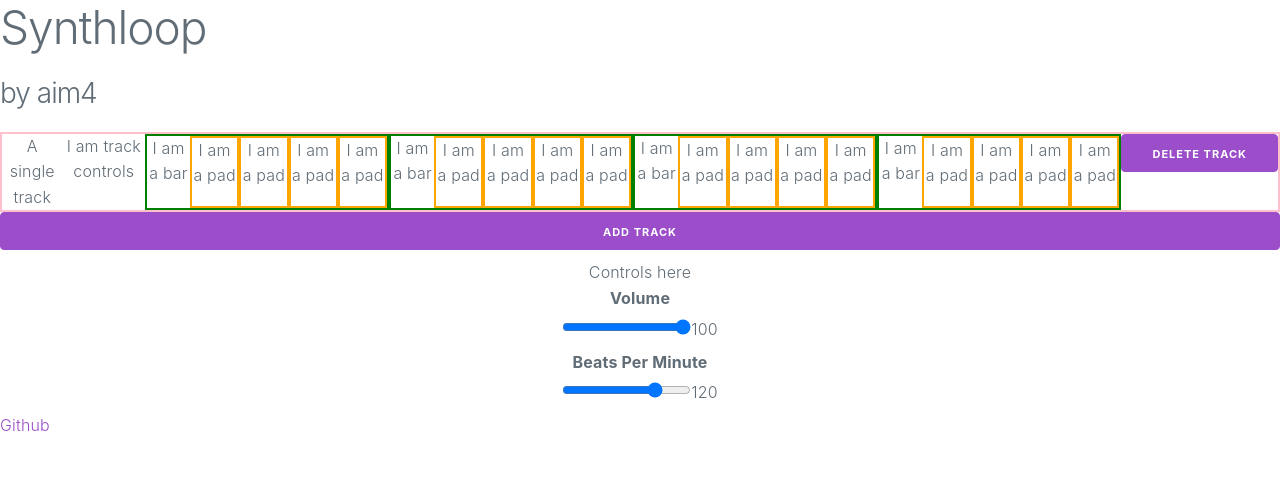
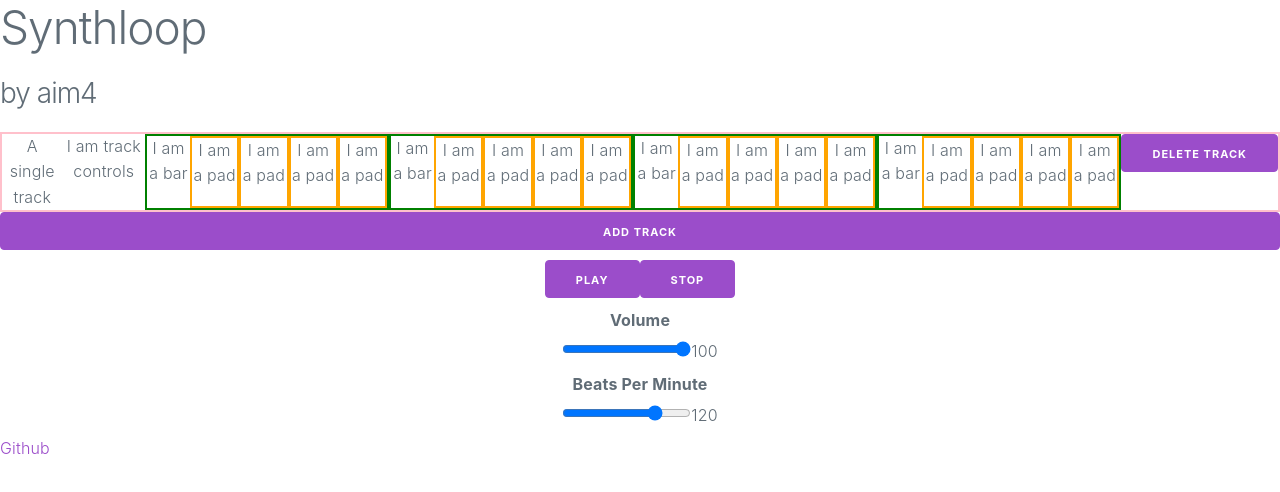
Before and after one commit to aim4/synthloop, a React (Create React App) app: page / in a window 1280 px wide. Shown: the top 492 px of the page. Built offline with nearby package versions, Linux system fonts and the light colour scheme.

Commit message:
Lift up main control states to tracklist (parent container), and add play/stop toggle

```diff
--- a/package.json
+++ b/package.json
@@ -7,6 +7,7 @@
     "@testing-library/react": "^9.5.0",
     "@testing-library/user-event": "^7.2.1",
     "milligram": "^1.4.1",
+    "prop-types": "^15.7.2",
     "react": "^16.13.1",
     "react-dom": "^16.13.1",
     "react-scripts": "^3.4.3"
--- a/src/components/MainControls.js
+++ b/src/components/MainControls.js
@@ -1,4 +1,5 @@
 import React, { Component } from 'react';
+import PropTypes from 'prop-types';
 
 class MainControls extends Component {
     constructor(props) {
@@ -20,20 +21,31 @@ class MainControls extends Component {
     render() {
         return (
             <div className="MainControls">
-                Controls here
+                <button id="play-button" onClick={this.props.togglePlay}>Play</button>
+                <button id="stop-button">Stop</button>
                 <div className="slide-container">
                     <label htmlFor="volume">Volume</label>
-                    <input type="range" min="0" max="100" value={this.state.volume} step="1" className="slider" name="volume" onChange={this.onVolumeChange}></input>
-                    <output name="volume-output" htmlFor="volume">{this.state.volume}</output>
+                    <input type="range" min="0" max="100" value={this.props.volume} step="1" className="slider" name="volume" onChange={this.props.onVolumeChange}></input>
+                    <output name="volume-output" htmlFor="volume">{this.props.volume}</output>
                 </div>
                 <div className="slide-container">
                     <label htmlFor="bpm">Beats Per Minute</label>
-                    <input type="range" min="0" max="160" value={this.state.bpm} step="10" className="slider" name="bpm" onChange={this.onBPMChange}></input>
-                    <output name="bpm-output" htmlFor="bpm">{this.state.bpm}</output>
+                    <input type="range" min="0" max="160" value={this.props.bpm} step="10" className="slider" name="bpm" onChange={this.props.onBPMChange}></input>
+                    <output name="bpm-output" htmlFor="bpm">{this.props.bpm}</output>
                 </div>
             </div>
         );
     }
+
+    static get propTypes() {
+        return {
+            bpm: PropTypes.number,
+            volume: PropTypes.number,
+            onBPMChange: PropTypes.func,
+            onVolumeChange: PropTypes.func,
+            togglePlay: PropTypes.func,
+        };
+    }
 }
 
 export default MainControls;
--- a/src/components/TrackList.js
+++ b/src/components/TrackList.js
@@ -1,6 +1,7 @@
 import React, { Component } from 'react';
 import MainControls from './MainControls.js';
 import Track from './Track.js';
+import * as CONST from '../constants.js';
 import '../css/TrackList.css';
 
 class TrackList extends Component {
@@ -10,6 +11,9 @@ class TrackList extends Component {
             tracks: [{
                 id: 0,
             }],
+            bpm: CONST.DEFAULT_BPM,
+            volume: CONST.DEFAULT_VOLUME,
+            isPlaying: false,
         };
     }
 
@@ -27,6 +31,18 @@ class TrackList extends Component {
         });
     }
 
+    onBPMChange = (e) => {
+        this.setState({ bpm: e.target.value });
+    }
+
+    onVolumeChange = (e) => {
+        this.setState({ volume: e.target.value });
+    }
+
+    togglePlay = () => {
+        this.setState({ isPlaying: !this.state.isPlaying });
+    }
+
     render() {
         return (
             <div className={'TrackList'}>
@@ -38,7 +54,13 @@ class TrackList extends Component {
                 <button onClick={this.addTrack}>
                     Add Track
                 </button>
-                <MainControls></MainControls>
+                <MainControls
+                    bpm={this.state.bpm}
+                    volume={this.state.volume}
+                    onBPMChange={this.onBPMChange}
+                    onVolumeChange={this.onVolumeChange}
+                    togglePlay={this.togglePlay}>
+                </MainControls>
             </div>
         );
     }
--- a/src/constants.js
+++ b/src/constants.js
@@ -1,2 +1,5 @@
 export const NUM_PADS_PER_BAR = 4;
 export const NUM_BARS_PER_TRACK = 4;
+
+export const DEFAULT_VOLUME = 100;
+export const DEFAULT_BPM = 120;
```
